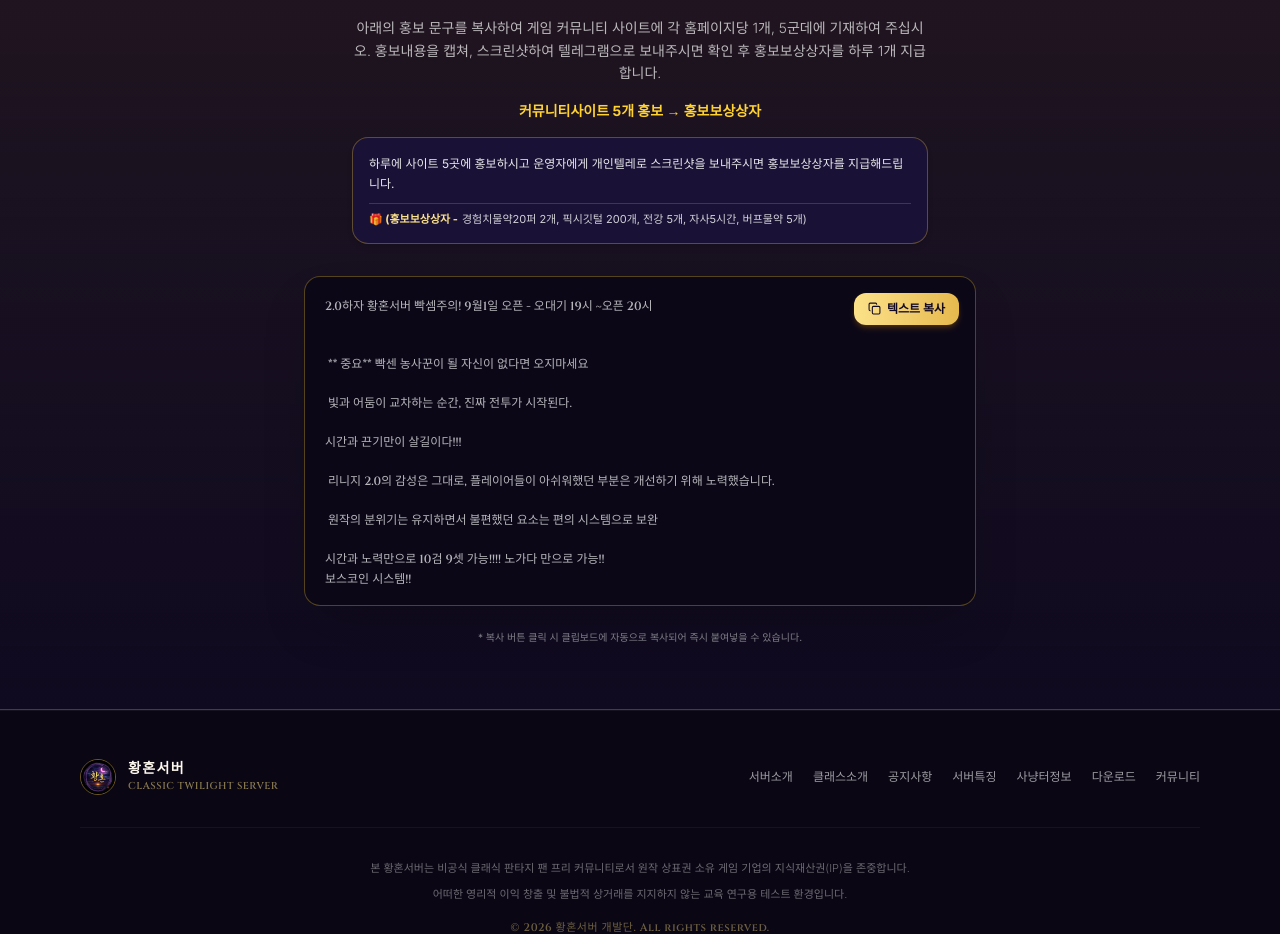
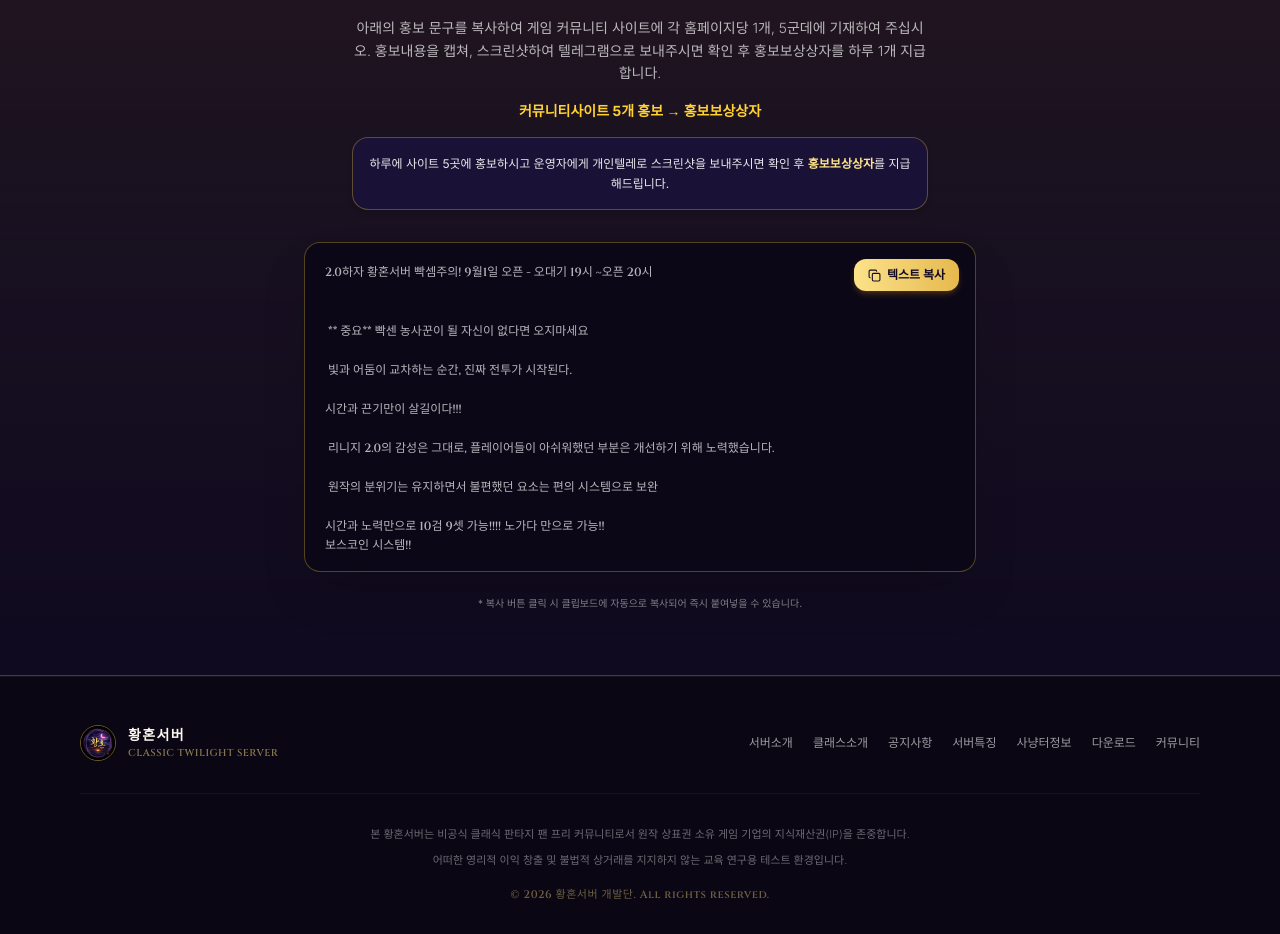
Before and after one commit to Soonhyouk/Hwanghon_1, a React (Vite) app: page / in a window 1280 px wide. Shown: the part 5420-6354 px from the top of the page. Built offline with nearby package versions, Linux system fonts and the light colour scheme.

Commit message:
refactor: update promotional reward section UI
Simplify the promotional reward instructions and styling for better readability.

```diff
--- a/src/App.tsx
+++ b/src/App.tsx
@@ -1228,14 +1228,10 @@ export default function App() {
               커뮤니티사이트 5개 홍보 → 홍보보상상자
             </p>
 
-            <div className="bg-[#1a1236] border border-amber-300/30 rounded-2xl p-4 text-left text-xs space-y-2.5 backdrop-blur-sm shadow-md">
+            <div className="bg-[#1a1236] border border-amber-300/30 rounded-2xl p-4 text-center text-xs space-y-2 backdrop-blur-sm shadow-md">
               <p className="text-white/90 leading-relaxed">
-                하루에 사이트 5곳에 홍보하시고 운영자에게 개인텔레로 스크린샷을 보내주시면 홍보보상상자를 지급해드립니다.
+                하루에 사이트 5곳에 홍보하시고 운영자에게 개인텔레로 스크린샷을 보내주시면 확인 후 <span className="text-[#fce289] font-bold">홍보보상상자</span>를 지급해드립니다.
               </p>
-              <div className="text-amber-200/90 text-[11px] pt-2 border-t border-amber-300/20 flex flex-col sm:flex-row sm:items-center gap-1">
-                <span className="font-bold text-[#fce289] shrink-0">🎁 (홍보보상상자 -</span>
-                <span className="text-white/80">경험치물약20퍼 2개, 픽시깃털 200개, 전강 5개, 자사5시간, 버프물약 5개)</span>
-              </div>
             </div>
           </div>
 
```
